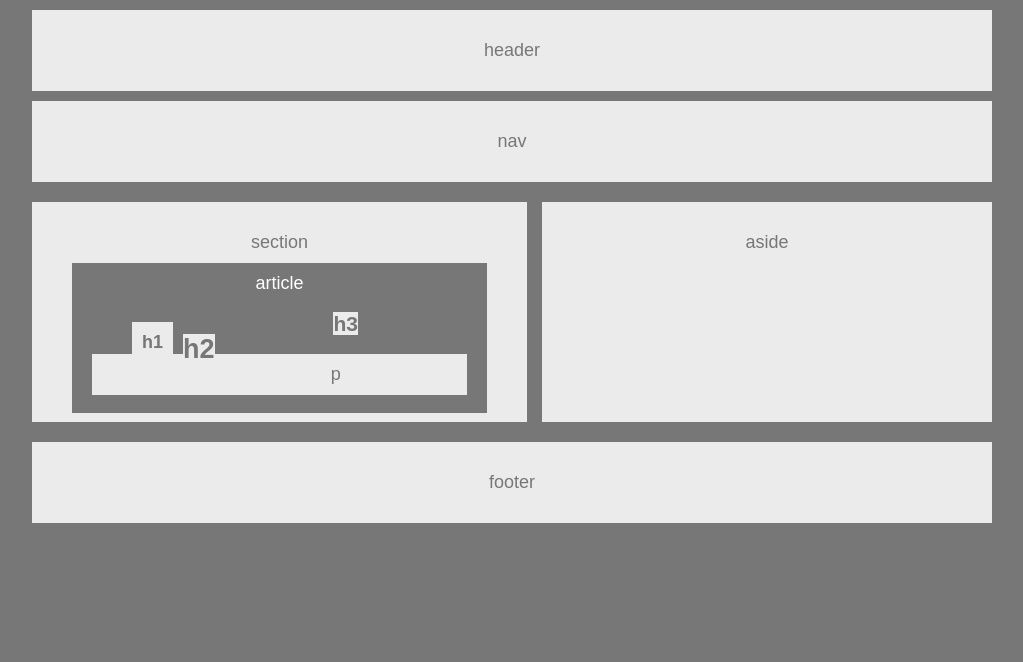
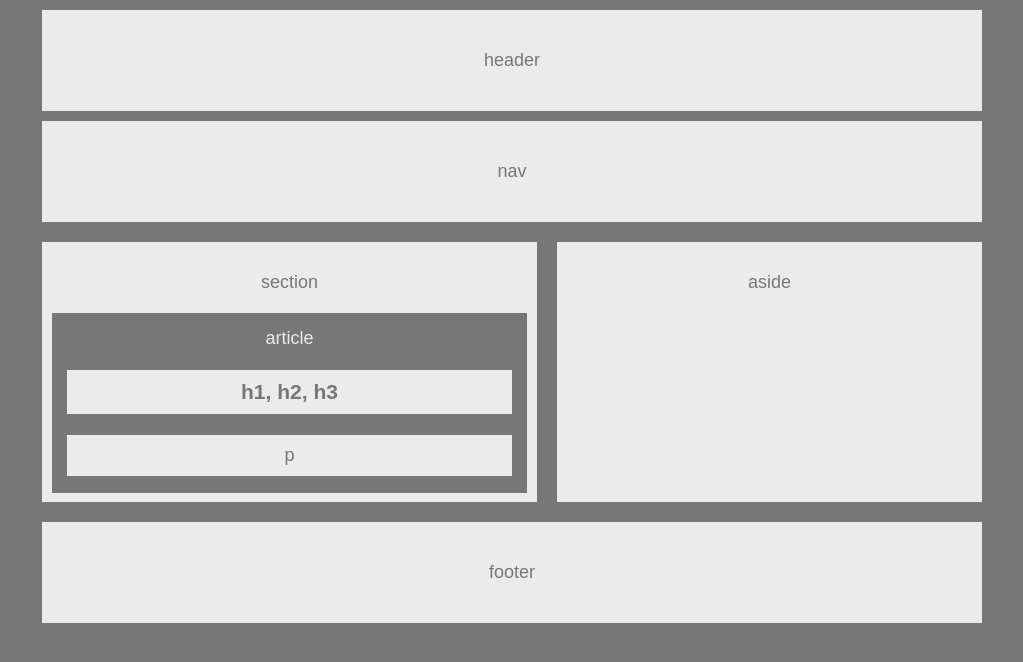
Before and after one commit to coreybrooks/HW-Wireframe, a PHP site: page / in a window 1280 px wide. Shown: the top 662 px of the page, without its empty margins (128-1151 px from the left). Run offline with PHP 8.4, Linux system fonts and the light colour scheme.

Commit message:
uploading completed files

```diff
--- a/index.html
+++ b/index.html
@@ -6,21 +6,15 @@
     </head>
 
     <body>
-       <section id="content">
-
            <header>header</header>
 
            <nav>nav</nav>
 
-           <section id="section1">section
+           <section>section
 
          	    <article>article
 
-       		       <ul>
-       		       <h1>h1</h1>
-       		       <h2>h2</h2>
-       		       <h3>h3</h3>
-       		       </ul>
+                   <h1>h1, h2, h3</h1>
 
        		       <p>p</p>
 
@@ -31,8 +25,5 @@
        	   <aside>aside</aside>
 
        	   <footer>footer</footer>
-
-       	</section>
-
     </body>
 </html>
--- a/style.css
+++ b/style.css
@@ -4,7 +4,6 @@
 
 body {
 	margin: auto;
-	position: relative;
 	font-family: "arial", "Helvetica Neue", "sans-sarif";
 	font-size: 18px;
 	background: #777;
@@ -13,81 +12,67 @@ body {
 }
 
 header {
+	margin: 10px;
+	padding: 40px;
 	background: #ebebeb;
 	color: #777;
-	padding: 30px;
-	margin-top: 10px;
-	margin-bottom: 10px;
 }
 
 nav {
+	margin: 10px;
+	padding: 40px;
 	background: #ebebeb;
 	color: #777;
-	padding: 30px;
-	margin-bottom: 20px;
 }
 
-#section1 {
-	padding: 30px;
-	position: relative;
+section {
+    position: relative;
+	margin: 10px;
+	padding: 30px 10px 0px 10px;
 	background: #ebebeb;
 	color: #777;
 	width: 495px;
-	height: 220px;
+	height: 260px;
 	float: left;
-	margin-bottom: 20px;
 }
+
 article {
-	padding: 10px;
+	position: relative;
+	top: 20px;
+	padding: 15px;
 	background: #777;
-	color: white;
-	margin: 10px;
-	height: 150px;
+	color: #ebebeb;
+	height: 180px;
 }
 
 h1 {
-	display: inline;
-	float: left;
 	padding: 10px;
 	background: #ebebeb;
 	color: #777;
-	margin: 10px;
-}
-
-h2 {
-	display: inline;
-	float: left;
-	background: #ebebeb;
-	color: #777;
-	display: inline;
-}
-
-h3 {
-	background: #ebebeb;
-	color: #777;
-	display: inline;
 }
 
 p {
+	padding:10px;
 	background: #ebebeb;
 	color: #777;
-	margin: 10px;
-	padding: 10px;
 }
 
 aside {
+	margin: 10px;
 	padding: 30px;
 	float: right;
-	width: 450px;
-	height: 220px;
+	width: 425px;
+	height: 260px;
 	background: #ebebeb;
 	color: #777;
 }
 
 footer {
-	padding: 30px;
+	position: relative;
+	top: 10px;
+	margin: 10px;
+	padding: 40px;
 	clear: both;
 	background: #ebebeb;
 	color: #777;
-	margin-top: 10px;
 }
```
